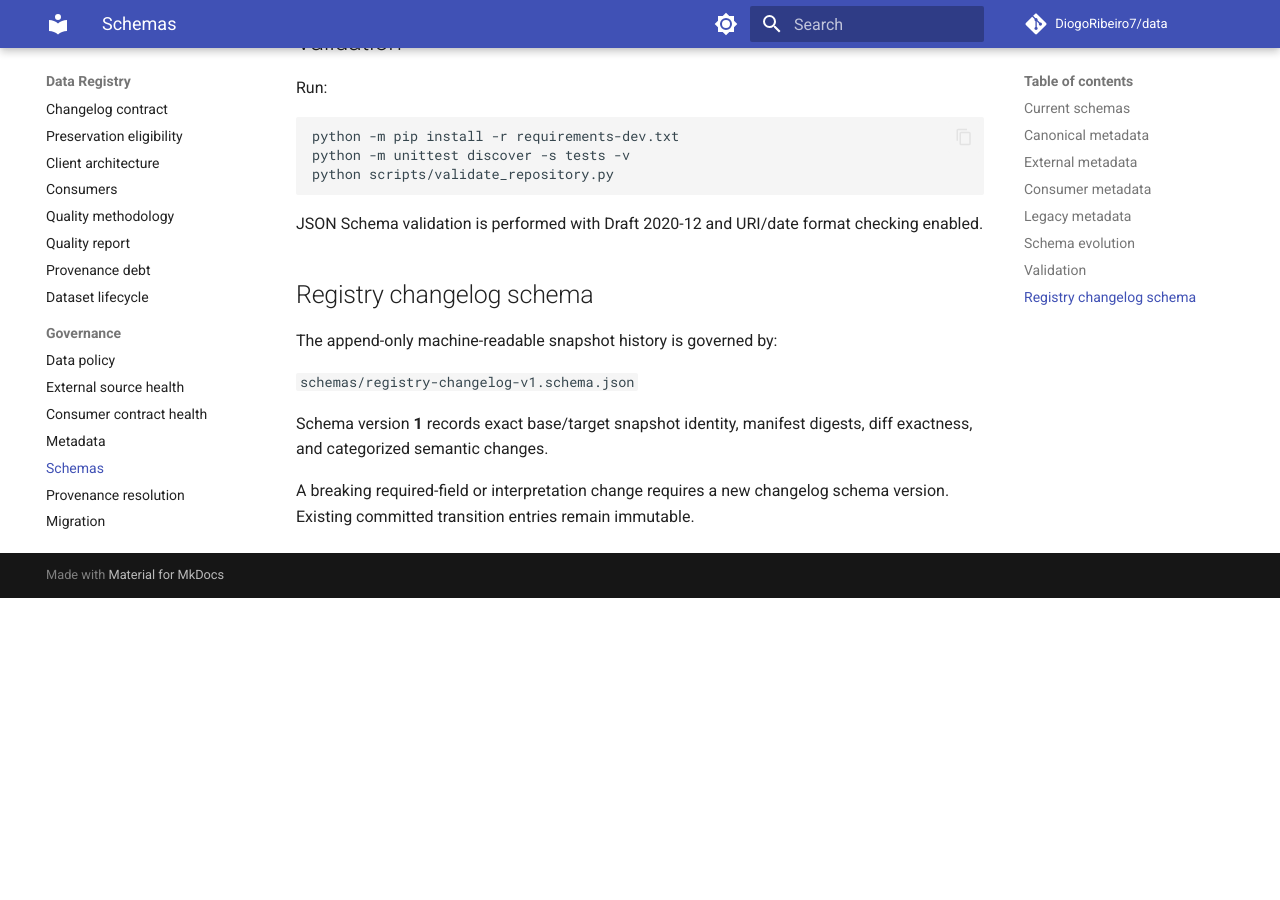
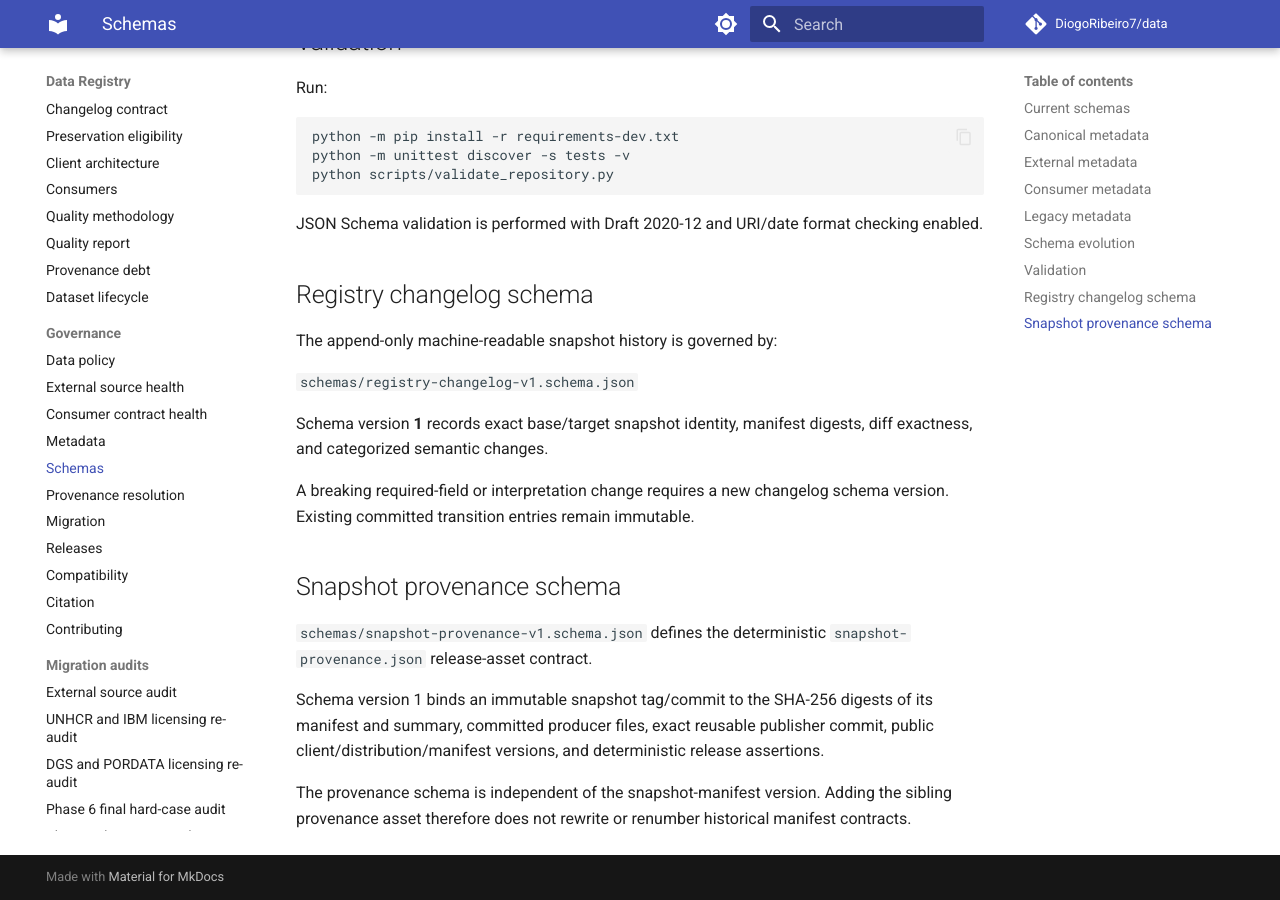
Before and after one commit to DiogoRibeiro7/data, an MkDocs documentation site: the page built from docs/SCHEMAS.md, in a window 1280 px wide and 900 px high, scrolled down 3492 px. Built offline with MkDocs 1.6.1 and Material for MkDocs 9.7.7, drawn with Linux system fonts in a browser that asks for light colours; comment, search, counter and statistics services are not loaded; before the commit the page ends 4090 px from its top, so only the background shows below that.

Commit message:
docs: document snapshot provenance schema

```diff
--- a/docs/SCHEMAS.md
+++ b/docs/SCHEMAS.md
@@ -138,3 +138,18 @@
 
 A breaking required-field or interpretation change requires a new changelog
 schema version. Existing committed transition entries remain immutable.
+
+
+## Snapshot provenance schema
+
+`schemas/snapshot-provenance-v1.schema.json` defines the deterministic
+`snapshot-provenance.json` release-asset contract.
+
+Schema version 1 binds an immutable snapshot tag/commit to the SHA-256 digests
+of its manifest and summary, committed producer files, exact reusable publisher
+commit, public client/distribution/manifest versions, and deterministic release
+assertions.
+
+The provenance schema is independent of the snapshot-manifest version. Adding
+the sibling provenance asset therefore does not rewrite or renumber historical
+manifest contracts.
```
